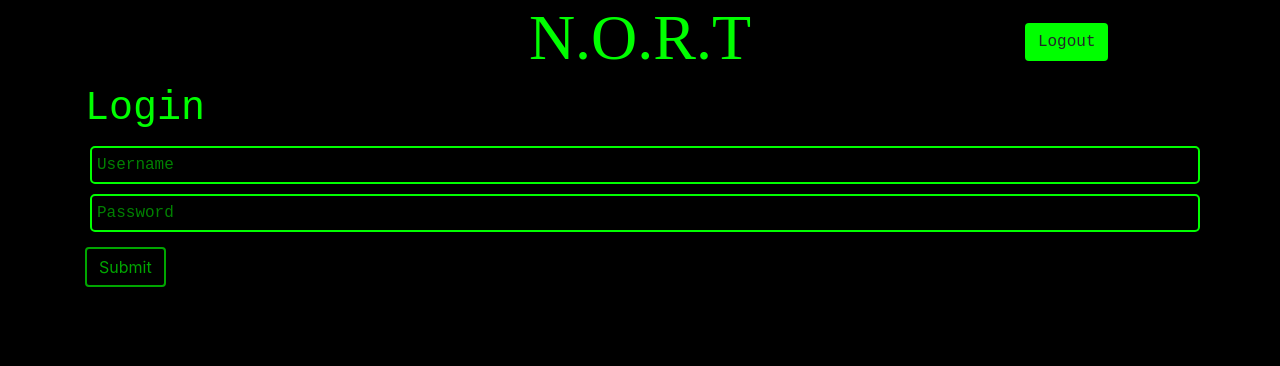
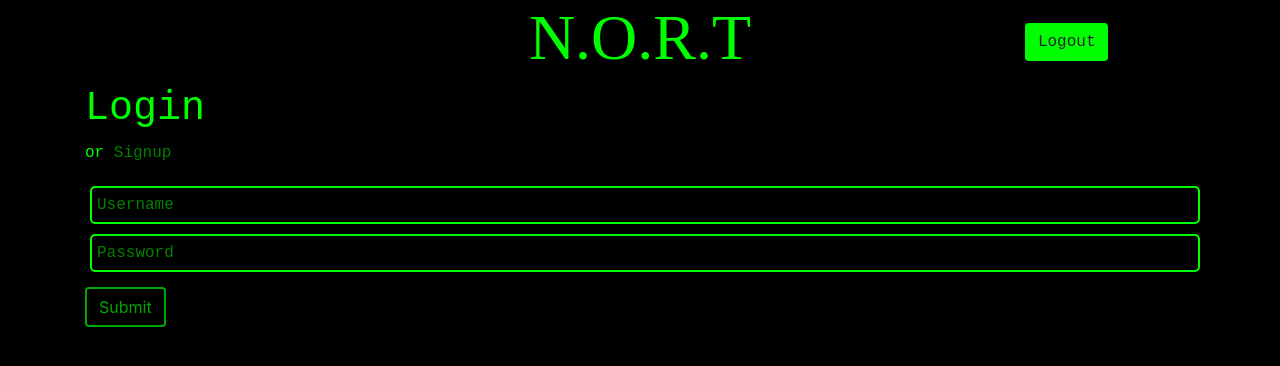
Before and after one commit to Soundwubz/NORT, a React (Create React App) app in the folder client/: page /login in a window 1280 px wide. Shown: the top 366 px of the page. Built offline with nearby package versions, Linux system fonts and the light colour scheme; a web font is replaced by a local one.

Commit message:
add login/signup links

```diff
--- a/client/src/components/Login/index.jsx
+++ b/client/src/components/Login/index.jsx
@@ -53,6 +53,7 @@ class Login extends React.Component {
                 <div className="row">
                     <div className="col">
                         <h1>Login</h1>
+                        <p>or <a href="/signup">Signup</a></p>
                         <form>
                             <Input
                                 value={this.state.username}
--- a/client/src/components/Login/style.css
+++ b/client/src/components/Login/style.css
@@ -26,3 +26,16 @@ h1 {
     font-family: monospace;
     color: lime;
 }
+
+p{
+    color: lime;
+    font-family: monospace;
+}
+
+a{
+    color: green;
+}
+
+a:hover {
+    color: greenyellow;
+}
--- a/client/src/components/Signup/index.jsx
+++ b/client/src/components/Signup/index.jsx
@@ -1,6 +1,7 @@
 import React from 'react';
 import {Input, FormBtn} from '../Form';
 import { Redirect } from 'react-router-dom';
+import './style.css';
 
 class Signup extends React.Component {
     state = {
@@ -56,6 +57,7 @@ class Signup extends React.Component {
                 <div className="row">
                     <div className="col">
                         <h1>Sign Up</h1>
+                        <p>or <a href="/login">Login</a></p>
                         <form>
                             <Input
                                 value={this.state.username}
--- /dev/null
+++ b/client/src/components/Signup/style.css
@@ -0,0 +1,12 @@
+p{
+    color: lime;
+    font-family: monospace;
+}
+
+a{
+    color: green;
+}
+
+a:hover {
+    color: greenyellow;
+}
```
